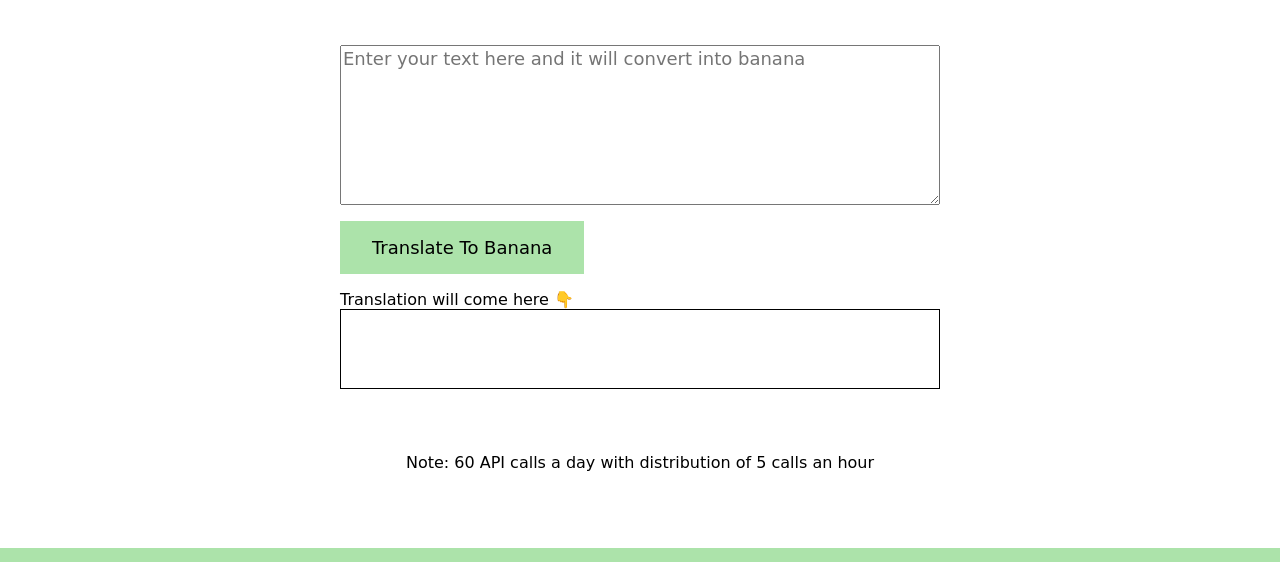
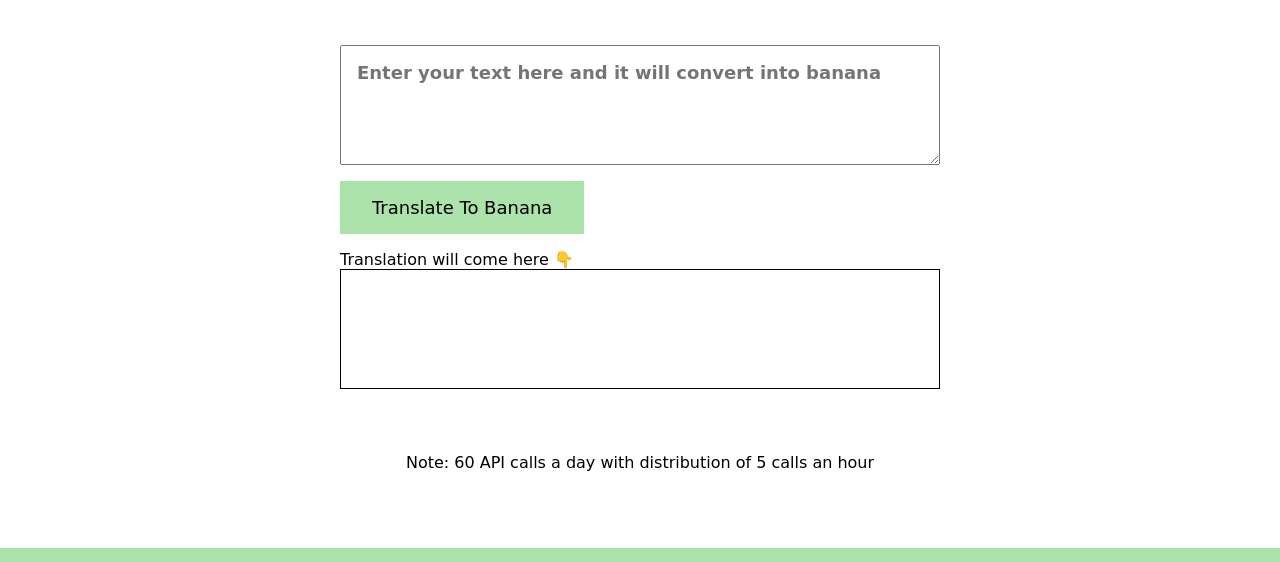
Before and after one commit to Sandeep-17-bot/Banana-Translator, a plain HTML site: page index.html in a window 1280 px wide. Shown: the part 95-657 px from the top of the page. Drawn offline with Linux system fonts and the light colour scheme; a web font is replaced by a local one.

```diff
--- a/banana.css
+++ b/banana.css
@@ -22,10 +22,12 @@
     box-sizing: border-box;
     display: block;
     width: 100%;
-    min-height: 20vh;
+    min-height: 15vh;
     margin-top: 2rem;
     font-size: large;
     font-family: inherit;
+    font-weight: bold;
+    padding: 1rem;
 }
 button{
 
@@ -40,9 +42,12 @@
 #output{
     box-sizing: border-box;
     width: 100%;
-    min-height: 10vh;
+    min-height: 15vh;
     max-height: 20vh;
     border: 1px solid black;
+    padding: 1rem;
+    font-weight: bold;
+    font-size: large;
 }
 footer{
     position: fixed;
```
